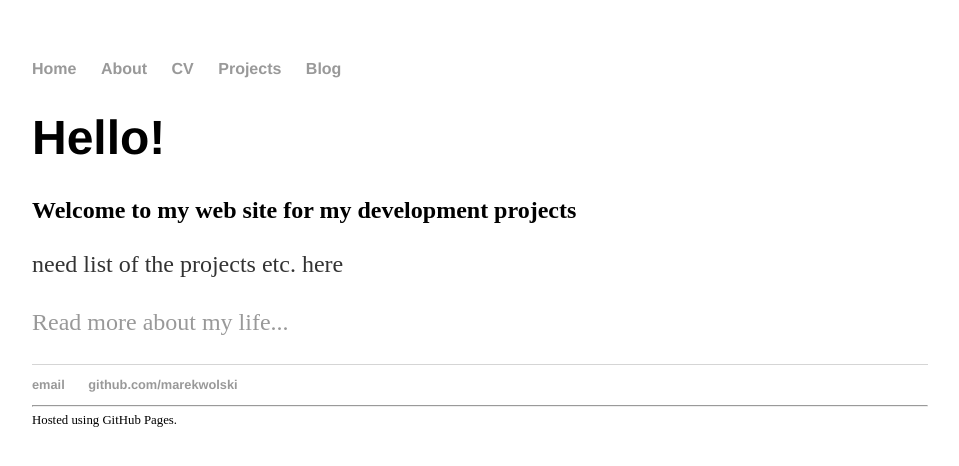
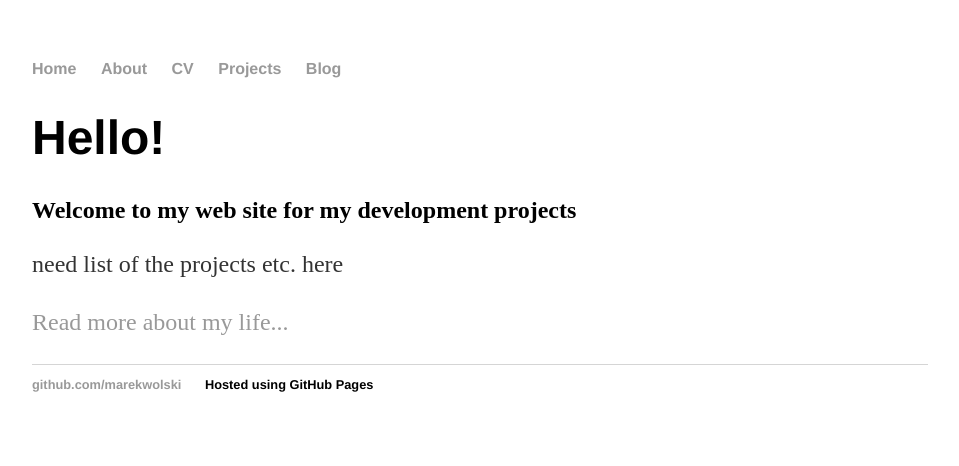
Before and after one commit to marekwolski/marekwolski.github.io, a Jekyll site: the page built from index.html, in a window 1280 px wide. Shown: the top 466 px of the page, without its empty margins (160-1119 px from the left). Built offline with Jekyll 4.4.1, drawn with Linux system fonts in a browser that asks for light colours.

Commit message:
Updated the footer

```diff
--- a/_layouts/default.html
+++ b/_layouts/default.html
@@ -22,11 +22,10 @@
     </div><!-- /.container -->
     <footer>
         <ul>
-            <li><a href="mailto:hankquinlanhub@gmail.com">email</a></li>
+            <!-- <li><a href="mailto:hankquinlanhub@gmail.com">email</a></li> -->
             <li><a href="https://github.com/marekwolski">github.com/marekwolski</a></li>
+            <li>Hosted using GitHub Pages</li>
         </ul>
-        <hr>
-        Hosted using GitHub Pages.
     </footer>
     </body>
     </html>
```
